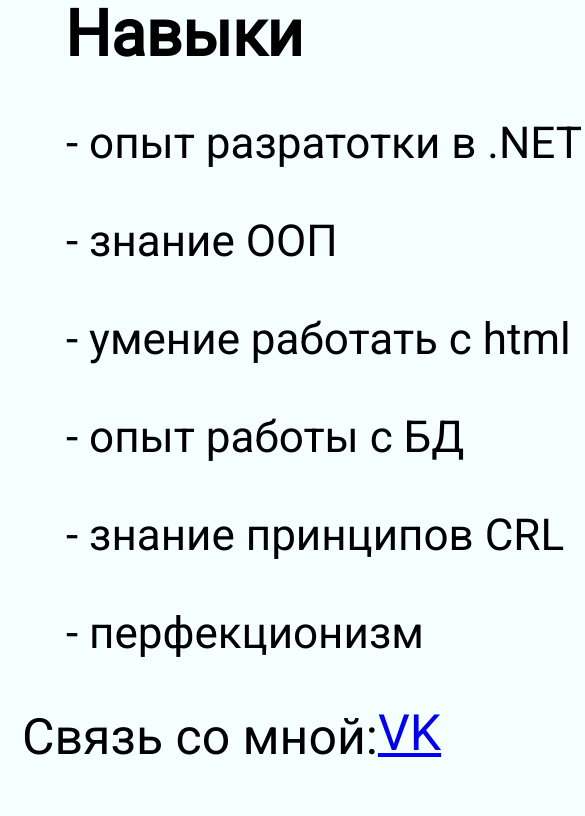
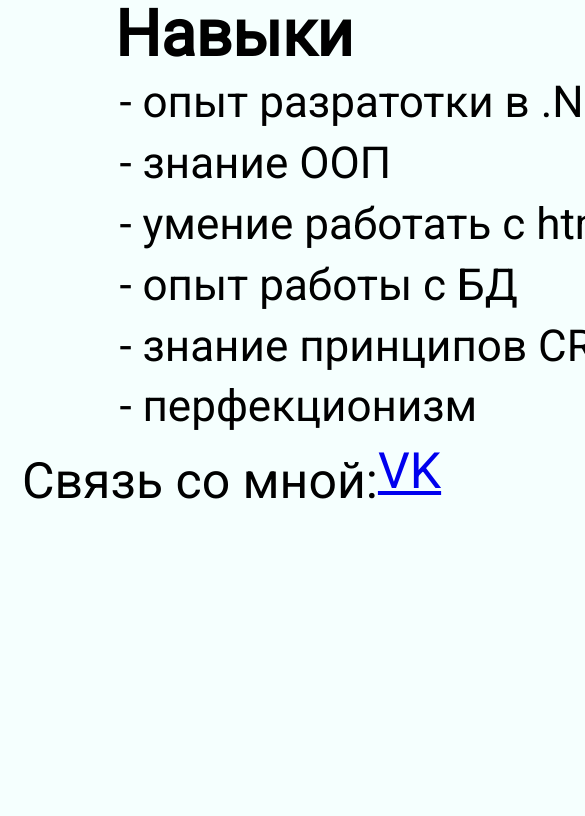
Before and after one commit to MoraTora/MoraTora.github.io, a plain HTML site: page index.html in a window 390 px wide. Shown: the part 803-1619 px from the top of the page, 585 px wide, since content can reach past the window. After the commit the page ends 1313 px from the top, so only its background shows below. Drawn offline with Linux system fonts and the light colour scheme.

Commit message:
Initial commit

```diff
--- a/css/main.css
+++ b/css/main.css
@@ -92,6 +92,10 @@ h4 {
     font-size: 2rem;
 }
 
+p {
+    margin: 0px;
+}
+
 .vk_link {
     display: flex;
 	justify-content: flex-start;
@@ -110,34 +114,13 @@ h4 {
     color:brown;
 }
 
-/* @media screen and (max-widht: 1200) {
+
+
+@media screen and (max-width: 874px) {
     .container {
-        width: 400px;
+        width: 800px;
     }.photo image my_photo {
-        max-width: 80%;
-    }
-} */
-
-@media screen and (max-width: 991px) {
-    .container {
-        width: 900px;
-    }.photo image my_photo {
-        max-width: 25%;
-    }
-    .vk_link p {
-        margin-top: 0.2rem;
-        margin-right: 5;
-    }
-    .skills p {
-        padding: 1px;
-    }
-}
-
-@media screen and (max-width: 768px) {
-    .container {
-        width: 700px;
-    }.photo image my_photo {
-        max-width: 80%;
+        max-width: 100%;
     }
     .photo {
         max-width: 100%;
@@ -148,4 +131,10 @@ h4 {
         justify-content: center;
         align-items: center;
     }
+    h4 {
+        margin-bottom: 0rem;
+    }
+    .vk_link {
+        margin-top: 5px;
+    }
 }
```
